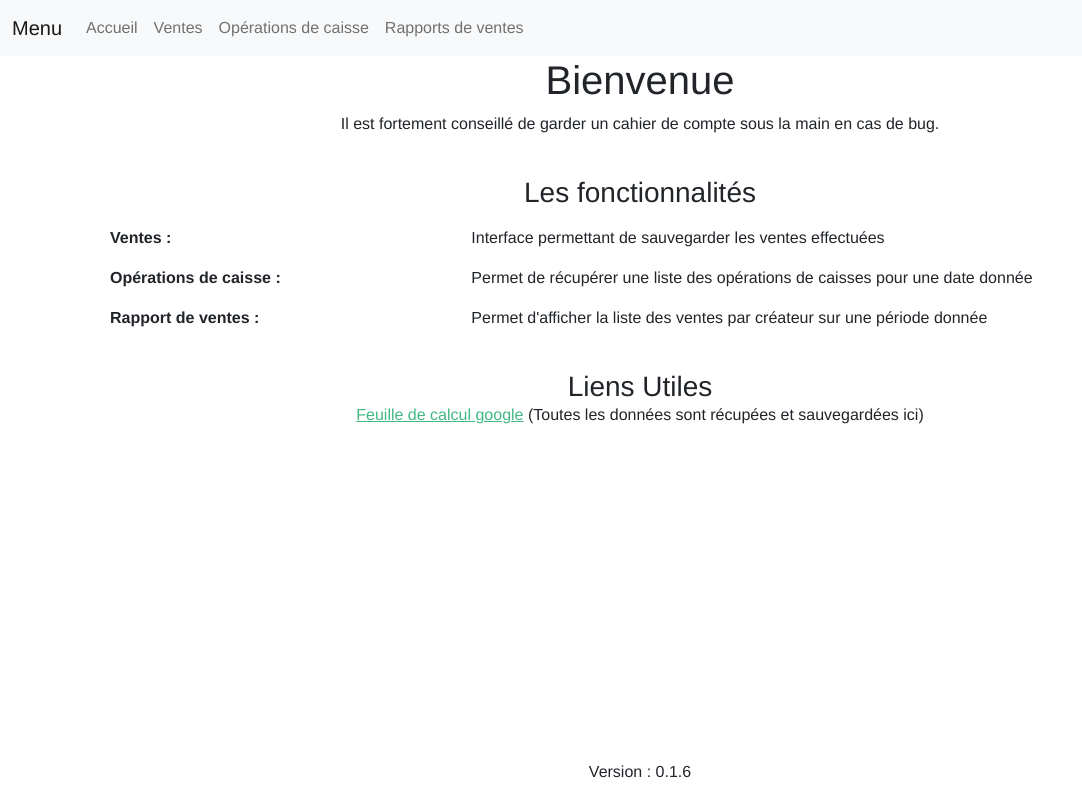
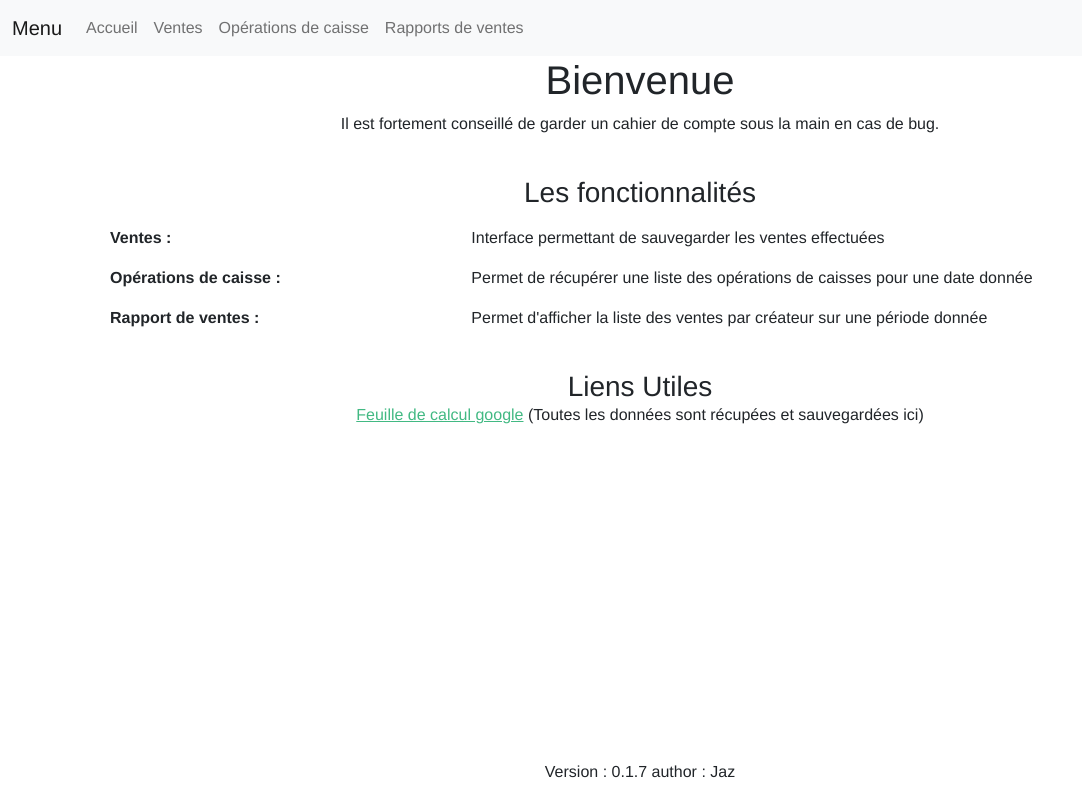
Before and after one commit to joffreyal/vjte-app, a Vue app: page / in a window 1280 px wide. Shown: the whole page, without its empty margins (0-1082 px from the left). Built offline with nearby package versions, Linux system fonts and the light colour scheme.

Commit message:
change version

```diff
--- a/package.json
+++ b/package.json
@@ -1,6 +1,6 @@
 {
   "name": "vjte-app",
-  "version": "0.1.6",
+  "version": "0.1.7",
   "description": "Application de gestion pour la boutique Viens je t'emmene",
   "author": "Jaz",
   "private": true,
--- a/src/components/HelloWorld.vue
+++ b/src/components/HelloWorld.vue
@@ -38,7 +38,7 @@
     </ul>
     <div class='fixed-bottom'>
       <p>
-        Version : {{appVersion}}
+        Version : {{appVersion}} author : Jaz
       </p>
     </div>
   </div>
```
